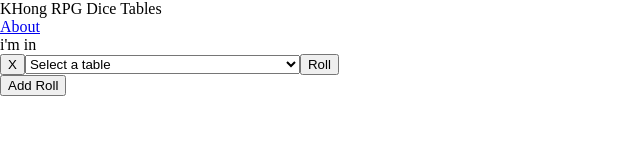
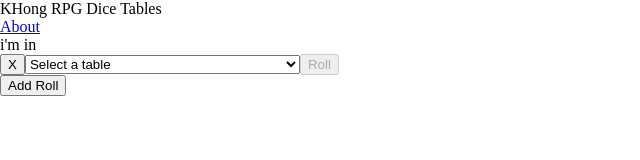
Before and after one commit to khongcodes/khong-rpg-dice-tables, a React (Create React App) app: page / in a window 1280 px wide. Both pictures are taken after a click on the button "Add Roll". Shown: the top 160 px of the page, without its empty margins (0-640 px from the left). Built offline with nearby package versions, Linux system fonts and the light colour scheme.

Commit message:
continue fleshing out functionality, remove vestiges of old redux implementation attempt

```diff
--- a/src/components/TableRollComponent.tsx
+++ b/src/components/TableGroupComponent.tsx
@@ -19,15 +19,21 @@ type TableGroupComponentProps = {
 
 const TableGroupComponent: React.FC<TableGroupComponentProps> = ({ data, removeThisRoll }) => {
   const [selectedTable, setSelectedTable] = useState<string>("none");
+  const [initialized, setInitialized] = useState<boolean>(false);
 
   const handleSelectTable = (event: React.ChangeEvent<HTMLSelectElement>) => {
     setSelectedTable(event.target.value);
-    data.setTableName(event.target.value);
+    console.log(event.target.value);
+    // data.setTableName(event.target.value);
   };
 
   const handleRollTable = (event: React.FormEvent<HTMLFormElement>) => {
     event.preventDefault();
+    setInitialized(true);
     console.log(selectedTable)
+
+    // Rolls the tablegroup
+    data.setTableName(selectedTable);
   }
 
   return (
@@ -51,7 +57,11 @@ const TableGroupComponent: React.FC<TableGroupComponentProps> = ({ data, removeT
           </optgroup>
         </select>
 
-        <input type="submit" value="Roll"/>
+        <input
+          type="submit"
+          value={!initialized ? "Roll" : "Reroll"}
+          disabled={selectedTable === "none"}
+        />
       </form>
 
     </div>
--- a/src/model/BodyRoll.ts
+++ b/src/model/BodyRoll.ts
@@ -8,9 +8,7 @@ export class BodyRoll {
   subtableId: string;
   value: CombinedRollValuesType | string;
 
-  constructor(
-    subtableId: string,
-  ) {
+  constructor( subtableId: string ) {
     this.id = uuidv4();
     this.subtableId = subtableId;
     this.value = this.rollValues(subtableId);
--- a/src/model/SubtableGroup.ts
+++ b/src/model/SubtableGroup.ts
@@ -25,6 +25,7 @@ export class SubtableGroup {
     displaySpec: SubtableDisplaySpecType,
     subtableData: CombinedBodyRollType,
   ) {
+    // might not need bookName, tableName, etc: just tableid
     this.id = uuidv4();
     this.bookName = bookName;
     this.tableName = tableName;
--- a/src/reducers/index.ts
+++ /dev/null
@@ -1,6 +0,0 @@
-// import { combineReducers } from "redux";
-// import tableRolls from "./tableRollsReducer";
-import React from "react";
-// export default combineReducers(
-//   tableRolls
-// )
--- a/src/views/Home.tsx
+++ b/src/views/Home.tsx
@@ -11,7 +11,7 @@ import React from 'react';
 
 import { TableGroup, TableRollsStateType } from "../model/TableGroup";
 
-import TableRollComponent from "../components/TableRollComponent";
+import TableRollComponent from "../components/TableGroupComponent";
 // import { AddRollButton } from "../components/Buttons";
 
 
```
Also changed, not shown: src/controlPanel/availableRolls.json (+6 -7 lines), src/reducers/tableRollsReducer.ts (deleted, +0 -24 lines).
